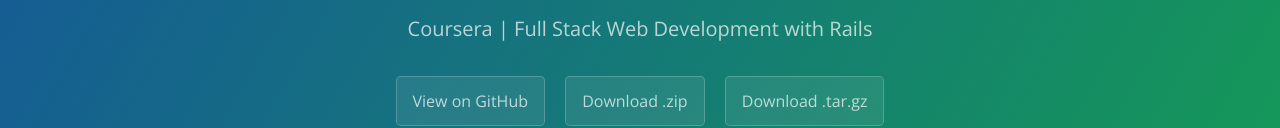
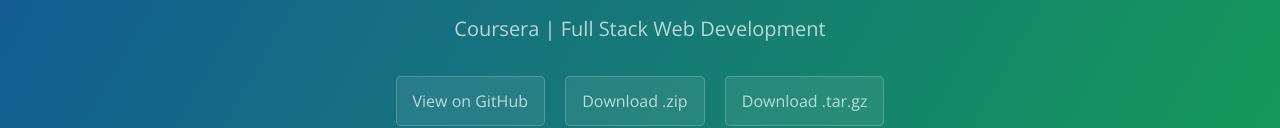
Before and after one commit to aksul/coursera-Web, a plain HTML site: page index.html in a window 1280 px wide. Shown: the part 239-367 px from the top of the page. Drawn offline with nearby package versions, Linux system fonts and the light colour scheme.

Commit message:
Test Changes Reflection

```diff
--- a/index.html
+++ b/index.html
@@ -12,7 +12,7 @@
   <body>
     <section class="page-header">
       <h1 class="project-name">HTML, CSS, and Javascript for Web Developers</h1>
-      <h2 class="project-tagline">Coursera | Full Stack Web Development with Rails</h2>
+      <h2 class="project-tagline">Coursera | Full Stack Web Development </h2>
       <a href="https://github.com/jhu-ep-coursera/fullstack-course4" class="btn">View on GitHub</a>
       <a href="https://github.com/jhu-ep-coursera/fullstack-course4/zipball/master" class="btn">Download .zip</a>
       <a href="https://github.com/jhu-ep-coursera/fullstack-course4/tarball/master" class="btn">Download .tar.gz</a>
```
